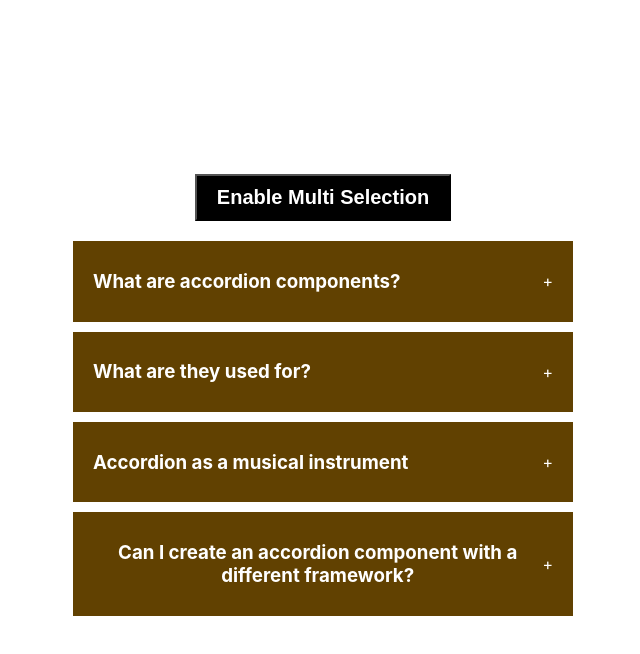
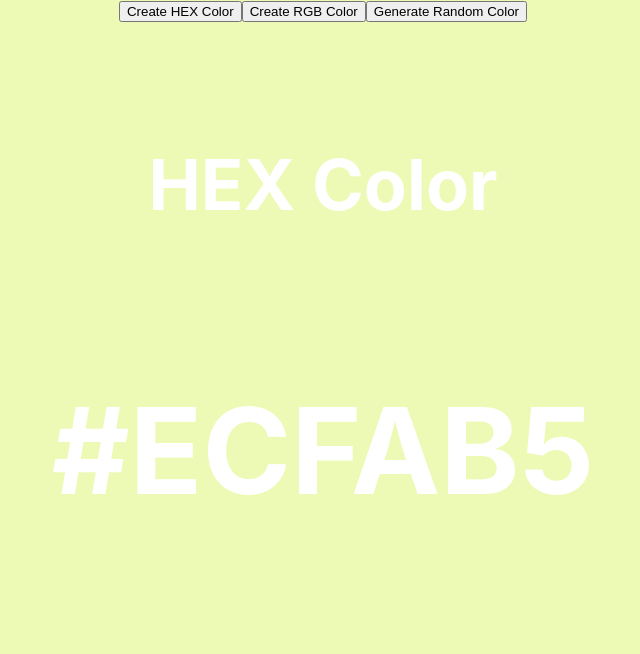
Before and after one commit to Richard07Francis/ReactMiniProj, a React (Create React App) app: page / in a window 1280 px wide. Shown: the top 654 px of the page, without its empty margins (317-957 px from the left). Built offline with nearby package versions, Linux system fonts and the light colour scheme.

Commit message:
adding random color

```diff
--- a/src/App.js
+++ b/src/App.js
@@ -1,12 +1,15 @@
 import logo from './logo.svg';
 import './App.css';
 import Accordian from './components/accordian';
+import RandomColor from './components/randomcolor';
 
 function App() {
   return (
     <div className="App">
       {/*Accordian Component*/}
-      <Accordian/>
+      {/* <Accordian/> */}
+      {/*Random Color Component*/}
+      <RandomColor/>
     </div>
   );
 }
--- /dev/null
+++ b/src/components/randomcolor/index.jsx
@@ -0,0 +1,58 @@
+import { useEffect, useState } from "react";
+
+export default function RandomColor(){
+    const [typeOfColor,setTypeOfColor] = useState("hex");
+    const [color,setColor] = useState('#000000');
+
+    function randomColorUtility(length){
+        return Math.floor(Math.random()*length);
+    }
+
+    function handleRandomHexColor(){
+        const hex = [0,1,2,3,4,5,6,7,8,9,"A","B","C","D","E","F"];
+        let hexColor = "#";
+        for(let i=0;i<6;i++){
+            hexColor += hex[randomColorUtility(hex.length)];
+        }
+        console.log(hexColor);
+        setColor(hexColor);
+    }
+
+    function handleRandomRgbColor(){
+        const r = randomColorUtility(256);
+        const g = randomColorUtility(256);
+        const b = randomColorUtility(256);
+        let rgbColor = `rgb(${r},${g},${b})`;
+        console.log(rgbColor);
+        setColor(rgbColor);
+    }
+
+    useEffect(()=>{
+        if(typeOfColor==='rgb') handleRandomRgbColor()
+        else handleRandomHexColor()
+    },[typeOfColor])
+
+    return (
+        <div style={{
+            width: '100vw',
+            height: '100vh',
+            background: color,
+        }}>
+            <button onClick={()=>setTypeOfColor("hex")}>Create HEX Color</button>
+            <button onClick={()=>setTypeOfColor("rgb")}>Create RGB Color</button>
+            <button onClick={typeOfColor==="hex" ? handleRandomHexColor : handleRandomRgbColor}>Generate Random Color</button>
+            <div style={{
+                display: 'flex',
+                justifyContent: 'center',
+                alignItems: 'center',
+                color: 'white',
+                fontSize: '60px',
+                marginTop: '50px',
+                flexDirection: 'column'
+            }}>
+                <h3>{typeOfColor==="rgb"?'RGB Color':'HEX Color'}</h3>
+                <h1>{color}</h1>
+            </div>
+        </div>
+    );
+}
```
